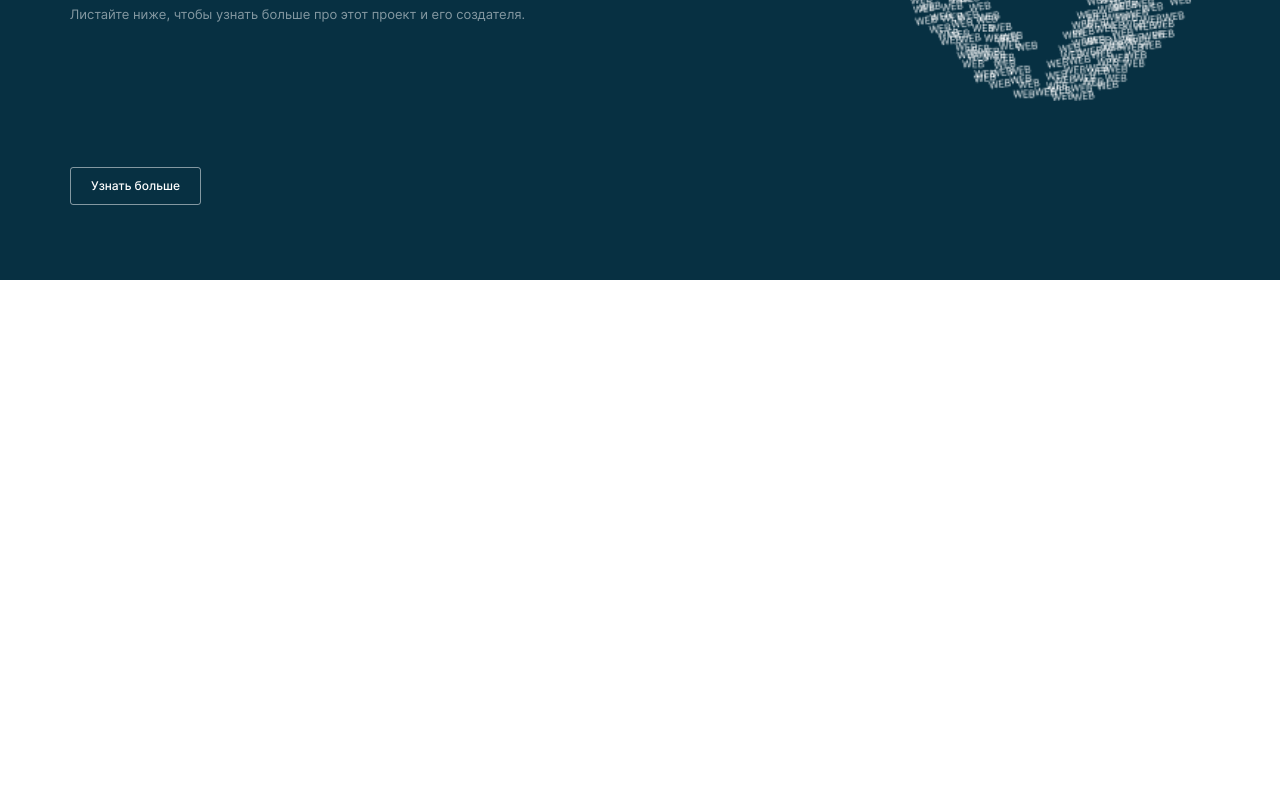
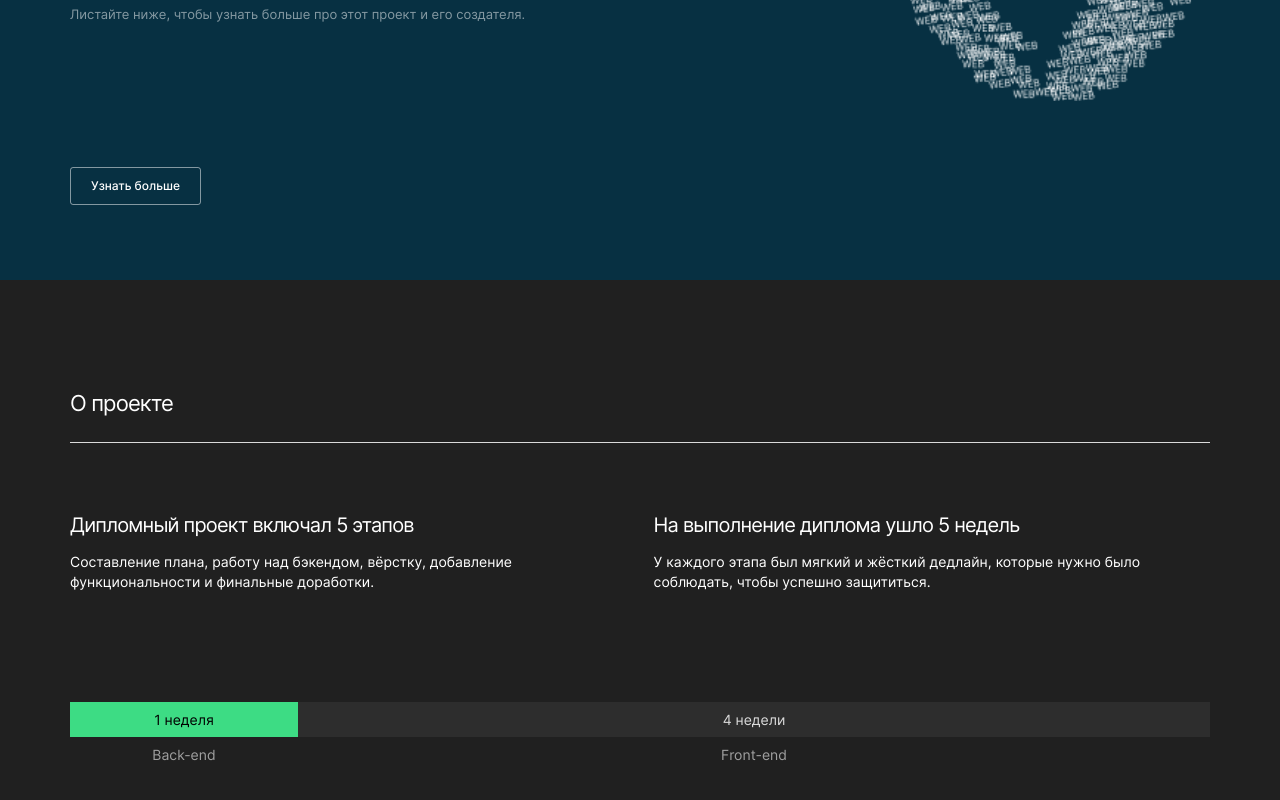
Before and after one commit to adletmayerx/movies-explorer-frontend, a React (Create React App) app: page / in a window 1280 px wide. Shown: the part 352-1152 px from the top of the page. Before the commit the page ends 800 px from the top, so only its background shows below. Built offline with nearby package versions, Linux system fonts and the light colour scheme.

Commit message:
feat: finished About section and started Tech section

```diff
--- a/src/components/About/About.jsx
+++ b/src/components/About/About.jsx
@@ -1,6 +1,7 @@
 import React from "react";
 import styles from "./About.module.css";
-import { SectionTitle, BlockTitle } from "../shared";
+import cn from "classnames";
+import { SectionTitle, BlockTitle, Text } from "../shared";
 
 const About = () => {
   return (
@@ -9,8 +10,72 @@ const About = () => {
         <SectionTitle className={styles.about__title} text="О&nbsp;проекте" />
         <div className={styles["about__text-container"]}>
           <div className={styles.about__block}>
-            <BlockTitle />
-
+            <BlockTitle
+              text="Дипломный проект включал 5&nbsp;этапов"
+              className={styles["about__block-title"]}
+            />
+            <Text
+              text="Составление плана, работу над бэкендом, вёрстку, добавление функциональности и&nbsp;финальные доработки."
+              className={styles["about__block-text"]}
+            />
+          </div>
+          <div className={styles.about__block}>
+            <BlockTitle
+              text="На&nbsp;выполнение диплома ушло 5&nbsp;недель"
+              className={styles["about__block-title"]}
+            />
+            <Text
+              text="У&nbsp;каждого этапа был мягкий и&nbsp;жёсткий дедлайн, которые нужно было соблюдать, чтобы успешно защититься."
+              className={styles["about__block-text"]}
+            />
+          </div>
+        </div>
+        <div className={cn(styles["about__time-frame"], styles["time-frame"])}>
+          <div
+            className={cn(
+              styles["time-frame__column"],
+              styles["time-frame__column_backend"]
+            )}
+          >
+            <p
+              className={cn(
+                styles["time-frame__cell_backend-time"],
+                styles["time-frame__cell"]
+              )}
+            >
+              1&nbsp;неделя
+            </p>
+            <p
+              className={cn(
+                styles["time-frame__cell_backend-title"],
+                styles["time-frame__cell"]
+              )}
+            >
+              Back-end
+            </p>
+          </div>
+          <div
+            className={cn(
+              styles["time-frame__column"],
+              styles["time-frame__column_frontend"]
+            )}
+          >
+            <p
+              className={cn(
+                styles["time-frame__cell_frontend-time"],
+                styles["time-frame__cell"]
+              )}
+            >
+              4&nbsp;недели
+            </p>
+            <p
+              className={cn(
+                styles["time-frame__cell_frontend-title"],
+                styles["time-frame__cell"]
+              )}
+            >
+              Front-end
+            </p>
           </div>
         </div>
       </div>
--- a/src/components/About/About.module.css
+++ b/src/components/About/About.module.css
@@ -0,0 +1,144 @@
+.about {
+  background-color: var(--color-darker-bg);
+}
+
+.about__container {
+  max-width: 1280px;
+  margin: 0 auto;
+  padding: 70px 20px;
+  display: flex;
+  flex-direction: column;
+  justify-content: flex-start;
+  align-items: stretch;
+}
+
+.about__title {
+  padding-bottom: 30px;
+  border-bottom: 1px solid #dadada;
+  text-align: left;
+}
+
+.about__text-container {
+  display: flex;
+  flex-direction: column;
+  justify-content: flex-start;
+  align-items: stretch;
+  margin-top: 60px;
+  gap: 60px;
+}
+
+.about__block {
+  display: flex;
+  flex-direction: column;
+  justify-content: flex-start;
+  align-items: stretch;
+  gap: 15px;
+}
+
+.about__time-frame {
+  margin-top: 60px;
+}
+
+.time-frame {
+  display: flex;
+  justify-content: stretch;
+  align-items: flex-start;
+}
+
+.time-frame__column {
+  display: flex;
+  flex-direction: column;
+  justify-content: flex-start;
+  align-items: stretch;
+}
+
+.time-frame__column_backend {
+  width: 100px;
+}
+
+.time-frame__column_frontend {
+  width: 180px;
+}
+
+.time-frame__cell {
+  padding: 0;
+  margin: 0;
+  text-align: center;
+  font-weight: 400;
+  font-size: 11px;
+  line-height: 35px;
+  height: 35px;
+}
+
+.time-frame__cell_backend-time {
+  color: var(--color-black-text);
+  background-color: var(--color-green-bg);
+}
+
+.time-frame__cell_frontend-time {
+  color: var(--color-white-text);
+  background-color: var(--color-dark-bg);
+  opacity: 0.84;
+}
+
+.time-frame__cell_backend-title {
+  color: var(--color-grey-text);
+}
+
+.time-frame__cell_frontend-title {
+  color: var(--color-grey-text);
+}
+
+@media screen and (min-width: 768px) {
+  .about__container {
+    padding: 90px 50px;
+  }
+
+  .about__title {
+    padding-bottom: 25px;
+  }
+
+  .about__text-container {
+    flex-direction: row;
+    gap: 30px;
+    margin-top: 70px;
+  }
+
+  .about__time-frame {
+    margin-top: 90px;
+  }
+
+  .time-frame__column_backend {
+    width: 140px;
+  }
+
+  .time-frame__column_frontend {
+    width: 528px;
+  }
+
+  .time-frame__cell {
+    font-size: 14px;
+  }
+}
+
+@media screen and (min-width: 1280px) {
+  .about__container {
+    padding: 110px 70px;
+  }
+
+  .about__text-container {
+    gap: 40px;
+  }
+
+  .about__time-frame {
+    margin-top: 110px;
+  }
+
+  .time-frame__column_backend {
+    width: 228px;
+  }
+
+  .time-frame__column_frontend {
+    width: 912px;
+  }
+}
--- a/src/components/AuthNav/AuthNav.module.css
+++ b/src/components/AuthNav/AuthNav.module.css
@@ -26,7 +26,7 @@
 
 .auth-nav__sign-in-btn {
   padding: 5px 12px;
-  background-color: var(--color-main-bg);
+  background-color: var(--color-green-bg);
   border-radius: 3px;
 }
 
--- a/src/components/Landing/Landing.jsx
+++ b/src/components/Landing/Landing.jsx
@@ -1,11 +1,12 @@
 import React from "react";
 import styles from "./Landing.module.css";
-import { Promo } from "../";
+import { Promo, About } from "../";
 
 const Landing = () => {
   return (
     <div className={styles.landing}>
       <Promo />
+      <About />
     </div>
   );
 };
--- /dev/null
+++ b/src/components/shared/Text/Text.jsx
@@ -0,0 +1,14 @@
+import React from "react";
+import styles from "./Text.module.css";
+import cn from "classnames";
+
+const Text = ({ text, className, children }) => {
+  return (
+    <p className={cn(styles.text, className)}>
+      {text}
+      {children}
+    </p>
+  );
+};
+
+export default Text;
--- /dev/null
+++ b/src/components/shared/Text/Text.module.css
@@ -0,0 +1,22 @@
+.text {
+  margin: 0;
+  padding: 0;
+  font-weight: 400;
+  font-size: 11px;
+  line-height: 16px;
+  color: var(--color-white-text);
+}
+
+@media screen and (min-width: 768px) {
+  .text {
+    font-size: 12px;
+    line-height: 18px;
+  }
+}
+
+@media screen and (min-width: 1280px) {
+  .text {
+    font-size: 14px;
+    line-height: 20px;
+  }
+}
--- a/src/components/shared/index.js
+++ b/src/components/shared/index.js
@@ -2,5 +2,6 @@ import Header from "./Header/Header";
 import Button from "./Button/Button";
 import SectionTitle from "./SectionTitle/SectionTitle";
 import BlockTitle from "./BlockTitle/BlockTitle";
+import Text from "./Text/Text";
 
-export { Header, Button, SectionTitle, BlockTitle };
+export { Header, Button, SectionTitle, BlockTitle, Text };
--- a/src/index.css
+++ b/src/index.css
@@ -1,8 +1,16 @@
 @import url(./vendor/normalize.css);
 @import url(./vendor/fonts/fonts.css);
 
+* {
+  box-sizing: border-box;
+}
+
 :root {
-  --color-main-bg: #3ddc84;
+  --color-green-bg: #3ddc84;
+  --color-darker-bg: #202020;
+  --color-dark-bg: #303030;
   --color-landing-bg: #073042;
   --color-white-text: #fff;
+  --color-black-text: #000;
+  --color-grey-text: #a0a0a0;
 }
--- a/src/pages/HomePage/HomePage.jsx
+++ b/src/pages/HomePage/HomePage.jsx
@@ -3,9 +3,9 @@ import { Landing } from "../../components";
 
 const HomePage = () => {
   return (
-    <div>
+    <>
       <Landing />
-    </div>
+    </>
   );
 };
 
```
Also changed, not shown: src/components/Tech/Tech.jsx (added, +9 -0 lines), src/components/Tech/Tech.module.css (added).
